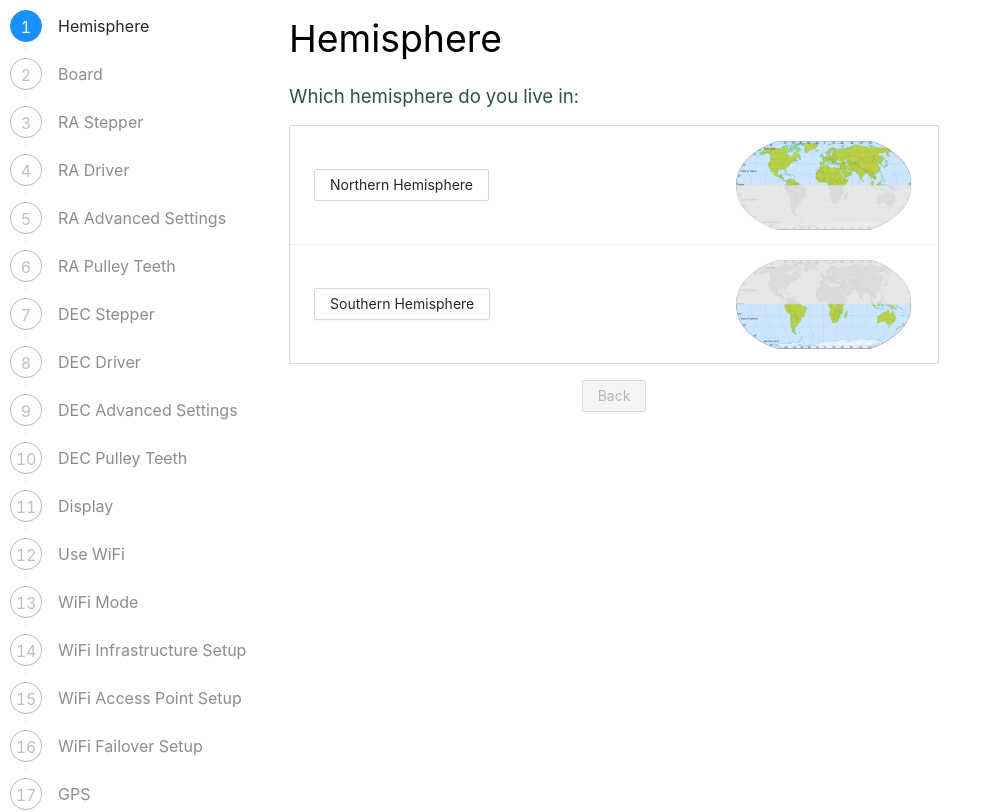
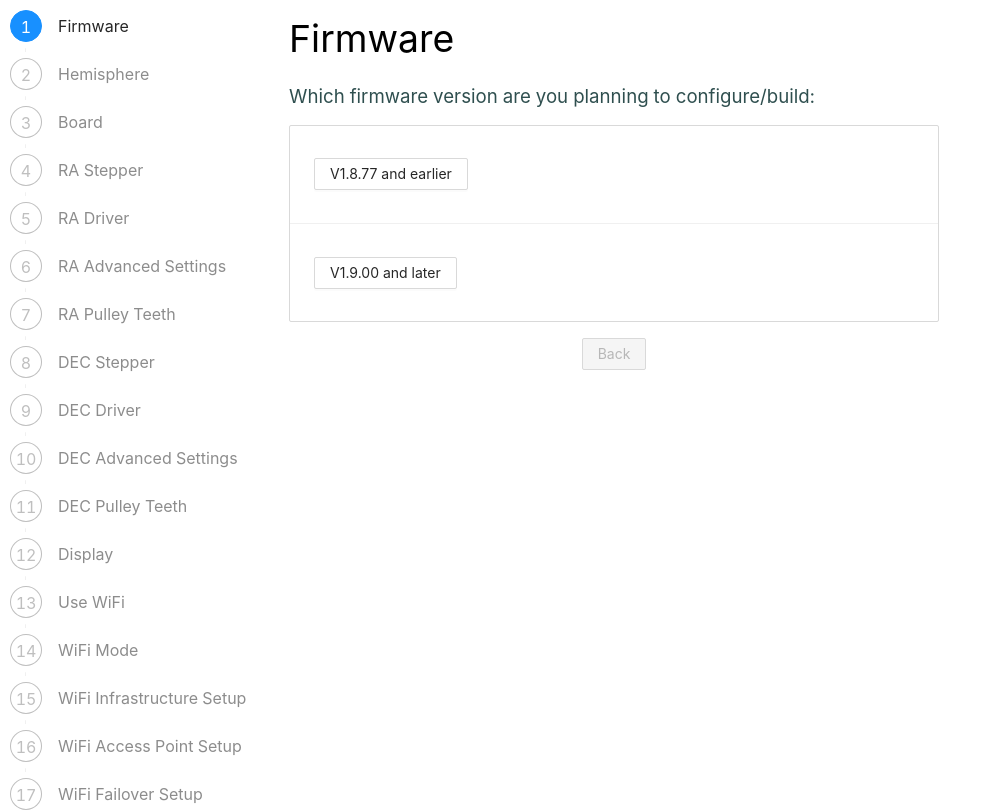
Before and after one commit to OpenAstroTech/OpenAstroTracker-Firmware-Config-Web, a React (Create React App) app: page /steps in a window 1280 px wide. Shown: the top 812 px of the page, without its empty margins (0-992 px from the left). Built offline with nearby package versions, Linux system fonts and the light colour scheme.

Commit message:
Update
- Added firmware question (for advanced stepper settings)

```diff
--- a/src/modules/WizardStep.jsx
+++ b/src/modules/WizardStep.jsx
@@ -103,15 +103,28 @@ const WizardStep = (props) => {
 
     const stepProps = [
         {
+            title: 'Firmware',
+            label: 'Which firmware version are you planning to configure/build:',
+            variable: 'fwversion',
+            preamble: [
+                '/////////////////////////////////////////////////////////////////////////////////////////////////////////',
+                '// This configuration file was generated by the OAT Configurator at https://config.openastrotech.com for',
+                '// firmware {v}.',
+                '// Save this as Configuration_local.hpp in the folder where you placed the firmware code.'],
+            define: '',
+            control: {
+                type: 'radioimg',
+                choices: [
+                    { key: 'V18', value: 'V1.8.77 and earlier', image: '/images/none.png', defineValue: '' },
+                    { key: 'V19', value: 'V1.9.00 and later', image: '/images/none.png', defineValue: '' }
+                ]
+            },
+        },
+        {
             title: 'Hemisphere',
             label: 'Which hemisphere do you live in:',
             variable: 'hemi',
-            preamble: [
-                '/////////////////////////////////////////////////////////////////////////////////////////////////////////',
-                '// This configuration file was generated by the OAT Configurator at https://config.openastrotech.com',
-                '// Save this as Configuration_local.hpp in the folder where you placed the firmware code.',
-                '',
-                '// We live in the {v}'],
+            preamble: ['// We live in the {v}'],
             define: 'NORTHERN_HEMISPHERE',
             control: {
                 type: 'radioimg',
@@ -174,12 +187,13 @@ const WizardStep = (props) => {
             title: 'RA Advanced Settings',
             label: 'Enter the RA stepper specs and desired settings:',
             variable: 'rapower',
-            conditions: [{ variable: 'radrv', neededKeys: 'T9U' }],
+            conditions: [{variable: 'fwversion', neededKeys: 'V19'}, { variable: 'radrv', neededKeys: 'T9U' }],
+            preamble: ['// Define some RA stepper motor settings'],
             define: '',
             control: {
                 type: 'textinput',
                 choices: [
-                    { key: 'P', label: 'Power rating in mA', defaultValue: 250, defineLine: '#define RA_MOTOR_CURRENT_RATING      {0} // mA' },
+                    { key: 'P', label: 'Power rating in mA', defineLine: '#define RA_MOTOR_CURRENT_RATING      {0} // mA' },
                     { key: 'O', label: 'Operating percentage', defaultValue: 80, defineLine: '#define RA_OPERATING_CURRENT_SETTING {0} // %' },
                     { key: 'A', label: 'Acceleration (steps/s/s)', defaultValue: 3000, defineLine: '#define RA_STEPPER_ACCELERATION {0}' },
                     { key: 'S', label: 'Microstepping while slewing', defaultValue: 8, defineLine: '#define RA_SLEW_MICROSTEPPING {0}' },
@@ -239,7 +253,8 @@ const WizardStep = (props) => {
             title: 'DEC Advanced Settings',
             label: 'Enter the DEC stepper specs and desired settings:',
             variable: 'decpower',
-            conditions: [{ variable: 'decdrv', neededKeys: 'T9U' }],
+            conditions: [{variable: 'fwversion', neededKeys: 'V19'}, { variable: 'decdrv', neededKeys: 'T9U' }],
+            preamble: ['// Define some DEC stepper motor settings'],
             define: '',
             control: {
                 type: 'textinput',
@@ -448,7 +463,9 @@ const WizardStep = (props) => {
                 if (property.preamble) {
                     defines = [...defines, ...(property.preamble.map((pre) => pre.replace('{v}', propertyValue.value)))];
                 }
-                defines = [...defines, '#define ' + property.define + ' ' + propertyValue.defineValue];
+                if (property.define){
+                    defines = [...defines, '#define ' + property.define + ' ' + propertyValue.defineValue];
+                }
                 if (propertyValue.additionalLines) {
                     defines = [...defines, ...propertyValue.additionalLines];
                 }
```
